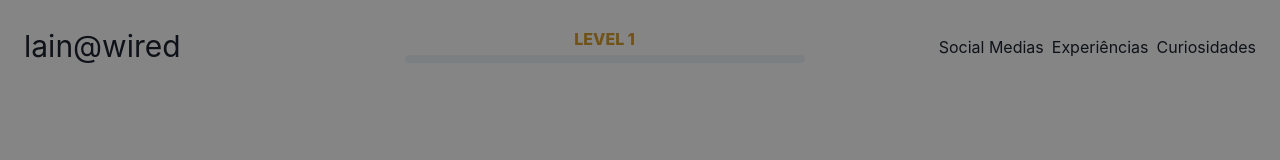
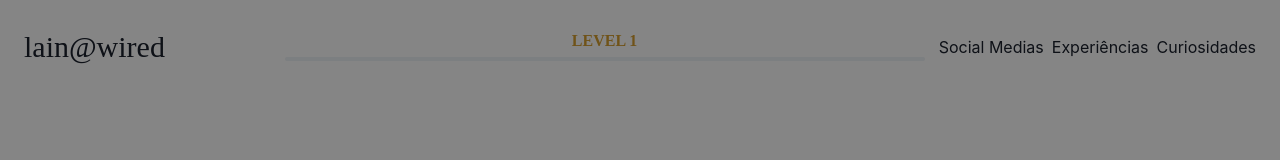
Before and after one commit to w1redl4in/portfolio-v2, a Next.js app: page / in a window 1280 px wide. Shown: the top 160 px of the page. Built offline with nearby package versions, Linux system fonts and the light colour scheme; a web font is replaced by a local one.

Commit message:
feat(app): :sparkles: using new fonts

```diff
--- a/src/components/Header/index.tsx
+++ b/src/components/Header/index.tsx
@@ -16,22 +16,33 @@ export function Header() {
       mb={2}
       justifyContent="space-between"
     >
-      <Text minWidth="20%" fontSize="3xl">
+      <Text
+        cursor="pointer"
+        fontFamily="Indie Flower"
+        minWidth="20%"
+        fontSize="3xl"
+      >
         lain@wired
       </Text>
 
       <Flex
         alignContent="center"
         textAlign="center"
-        minW="25rem"
+        maxW="40rem"
+        w="100%"
         flexDirection="column"
         m="auto"
       >
-        <Text color="yellow.500" fontWeight="extrabold" colorScheme="yellow">
+        <Text
+          fontFamily="Bungee"
+          color="yellow.500"
+          fontWeight="extrabold"
+          colorScheme="yellow"
+        >
           LEVEL {level}
         </Text>
         <Progress
-          size="sm"
+          size="xs"
           my={1}
           borderRadius="20px"
           colorScheme="yellow"
@@ -39,9 +50,14 @@ export function Header() {
           max={100}
           hasStripe
           isAnimated
-          value={exp}
+          value={isUserAtMaxLevel ? 100 : exp}
         />
-        <Text color="yellow.500" fontWeight="extrabold" colorScheme="yellow">
+        <Text
+          fontFamily="Bungee"
+          color="yellow.500"
+          fontWeight="extrabold"
+          colorScheme="yellow"
+        >
           {isUserAtMaxLevel && "LEVEL MÁXIMO"}
         </Text>
       </Flex>
--- a/src/pages/_app.tsx
+++ b/src/pages/_app.tsx
@@ -3,11 +3,13 @@ import { ChakraProvider } from "@chakra-ui/react";
 import { GamificationModalRoot } from "@gamification/index";
 import { Provider } from "react-redux";
 import { store } from "@redux/store";
+import { Fonts } from "@components/Fonts";
 
 function MyApp({ Component, pageProps }: AppProps) {
   return (
     <ChakraProvider>
       <Provider store={store}>
+        <Fonts />
         <Component {...pageProps} />
         <GamificationModalRoot />
       </Provider>
```
